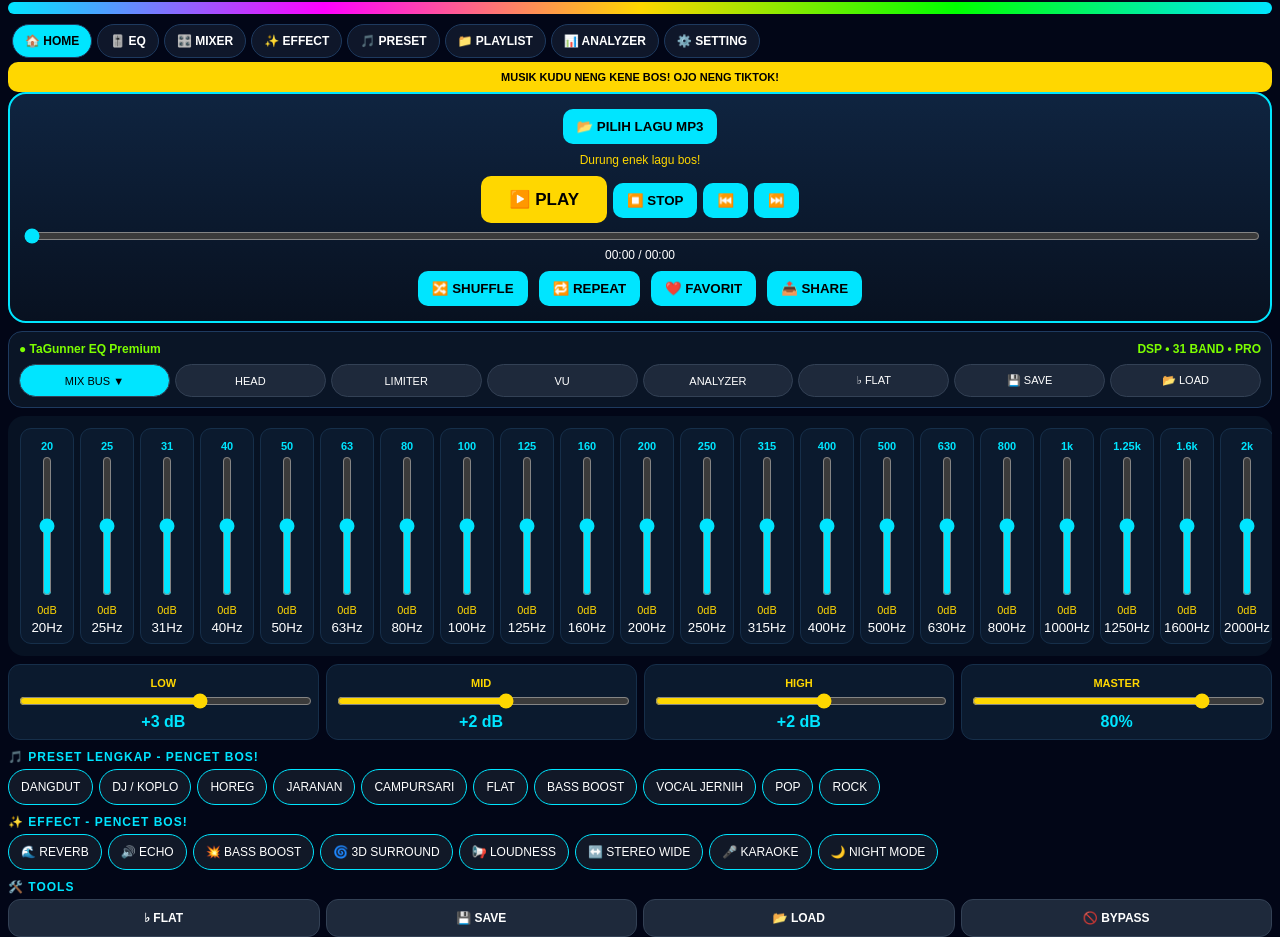
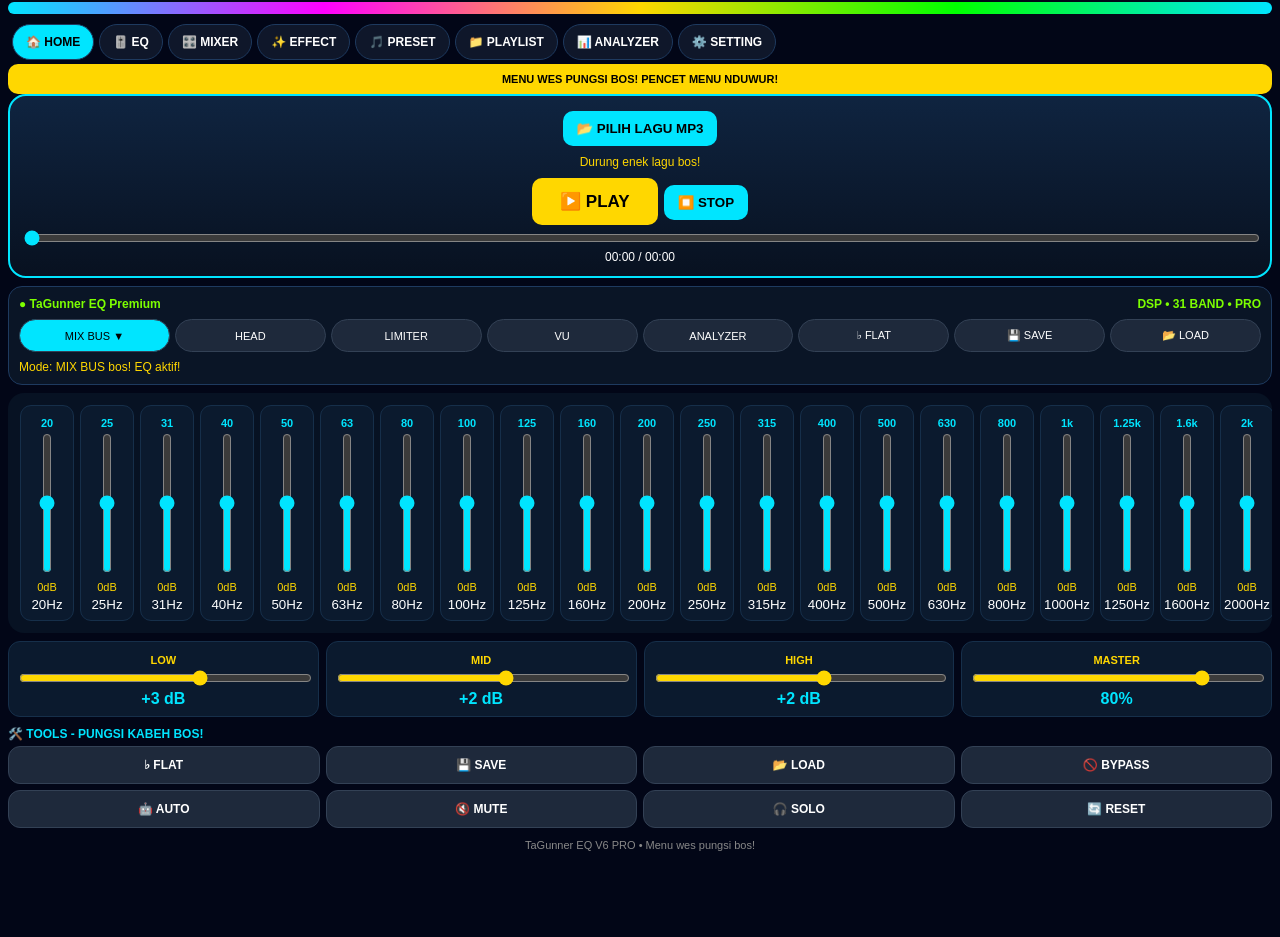
Before and after one commit to amdabwi/tagun-equ, a plain HTML site: page index.html in a window 1280 px wide. Shown: the part 115-1052 px from the top of the page. After the commit the page ends 985 px from the top, so only its background shows below. Drawn offline with Linux system fonts and the light colour scheme.

Commit message:
Update index.html

```diff
--- a/index.html
+++ b/index.html
@@ -1,9 +1,10 @@
 <!DOCTYPE html><html lang="id"><head><meta charset="UTF-8"><meta name="viewport" content="width=device-width,initial-scale=1">
-<title>TaGunner EQ V5 - PRO</title>
+<title>TaGunner EQ V6 - Menu Pungsi</title>
 <style>
 *{box-sizing:border-box}body{margin:0;background:#020617;color:#fff;font-family:Arial;padding:8px}
 .top{text-align:center}h1{margin:0;font-size:36px}h1 b{color:#00e5ff;font-size:44px}.sub{color:#ffd700;font-size:10px;letter-spacing:3px}.bar{height:12px;border-radius:20px;background:linear-gradient(90deg,#00e5ff,#ff00ff,#ffd700,#00ff00,#00e5ff);margin:6px 0}
-.menu{display:flex;gap:5px;overflow-x:auto;padding:4px}.menu button{flex:0 0 auto;background:#0f172a;border:1px solid #1e3a5f;color:#fff;padding:9px 12px;border-radius:20px;font-size:12px;font-weight:700}.menu button.on{background:#00e5ff;color:#000}
+.menu{display:flex;gap:5px;overflow-x:auto;padding:4px}.menu button{flex:0 0 auto;background:#0f172a;border:1px solid #1e3a5f;color:#fff;padding:10px 13px;border-radius:20px;font-size:12px;font-weight:700}.menu button.on{background:#00e5ff;color:#000}
+.page{display:none}.page.show{display:block}
 .player{background:linear-gradient(180deg,#0f2440,#081120);border:2px solid #00e5ff;border-radius:18px;padding:12px;text-align:center}
 .player button{background:#00e5ff;color:#000;border:0;padding:10px 14px;border-radius:10px;font-weight:900;margin:3px}.player button.play{background:#ffd700;font-size:17px;padding:13px 28px}
 #judul{color:#ffd700;font-size:12px;margin:6px}input[type=file]{display:none}#seek{width:100%;accent-color:#00e5ff}
@@ -11,30 +12,64 @@
 .pill{display:flex;gap:5px;flex-wrap:wrap;margin-top:8px}.pill button{flex:1;background:#1e293b;color:#fff;border:1px solid #334155;padding:9px;border-radius:18px;font-size:11px}.pill button.on{background:#00e5ff;color:#000}
 .eq{display:flex;gap:6px;overflow-x:auto;padding:12px;background:#071223;border-radius:16px}.band{flex:0 0 54px;background:#0b1a2e;border:1px solid #162f4a;border-radius:11px;padding:7px 3px;text-align:center}.band b{color:#00e5ff;font-size:11px}.band span{color:#ffd700;font-size:11px}.band input{writing-mode:vertical-lr;direction:rtl;width:30px;height:140px;accent-color:#00e5ff}
 .knobs{display:grid;grid-template-columns:1fr 1fr 1fr 1fr;gap:7px;margin:8px 0}.knob{background:#0b1a2e;border:1px solid #162f4a;border-radius:12px;padding:8px;text-align:center}.knob b{font-size:11px;color:#ffd700}.knob span{color:#00e5ff;font-weight:900}.knob input{width:100%;accent-color:#ffd700}
-.sec{font-size:12px;color:#00e5ff;font-weight:900;margin:10px 0 5px;letter-spacing:1px}.grid{display:flex;flex-wrap:wrap;gap:6px}.grid button{background:#111827;border:1px solid #00e5ff;color:#fff;padding:10px 12px;border-radius:20px;font-size:12px}.grid button.on{background:#ffd700;color:#000}
+.sec{font-size:12px;color:#00e5ff;font-weight:900;margin:10px 0 5px}.grid{display:flex;flex-wrap:wrap;gap:6px}.grid button{background:#111827;border:1px solid #00e5ff;color:#fff;padding:10px 12px;border-radius:20px;font-size:12px}.grid button.on{background:#ffd700;color:#000}
 .tools{display:grid;grid-template-columns:1fr 1fr 1fr 1fr;gap:6px}.tools button{background:#1e293b;color:#fff;border:1px solid #334155;padding:11px;border-radius:12px;font-weight:700;font-size:12px}.tools button.on{background:#ff00ff}
 .warn{background:#ffd700;color:#000;padding:9px;border-radius:10px;font-weight:800;font-size:11px;text-align:center}
+.big{font-size:28px;text-align:center;margin:20px 0}.box{background:#0b1a2e;border:1px solid #162f4a;border-radius:14px;padding:14px;margin:8px 0}.box b{color:#00e5ff}
 </style></head><body>
-<div class="top"><h1>TaGunner<br><b>EQ</b></h1><div class="sub">EDYE PROJECT • TaGunner EQ PRO • V5</div><div class="bar"></div></div>
-<div class="menu"><button class="on">🏠 HOME</button><button>🎚️ EQ</button><button>🎛️ MIXER</button><button>✨ EFFECT</button><button>🎵 PRESET</button><button>📁 PLAYLIST</button><button>📊 ANALYZER</button><button>⚙️ SETTING</button></div>
-<div class="warn">MUSIK KUDU NENG KENE BOS! OJO NENG TIKTOK!</div>
-<div class="player"><button onclick="document.getElementById('file').click()">📂 PILIH LAGU MP3</button><input type="file" id="file" accept="audio/*"><div id="judul">Durung enek lagu bos!</div><button class="play" id="playBtn">▶️ PLAY</button><button id="stopBtn">⏹️ STOP</button><button id="prevBtn">⏮️</button><button id="nextBtn">⏭️</button><br><input type="range" id="seek" value="0"><div id="time" style="font-size:12px">00:00 / 00:00</div><div style="display:flex;gap:5px;justify-content:center;margin-top:6px"><button>🔀 SHUFFLE</button><button>🔁 REPEAT</button><button>❤️ FAVORIT</button><button>📤 SHARE</button></div></div>
-<div class="card"><div class="row"><span>● TaGunner EQ Premium</span><span>DSP • 31 BAND • PRO</span></div><div class="pill"><button class="on">MIX BUS ▼</button><button>HEAD</button><button>LIMITER</button><button>VU</button><button>ANALYZER</button><button>♭ FLAT</button><button>💾 SAVE</button><button>📂 LOAD</button></div></div>
+<div class="top"><h1>TaGunner<br><b>EQ</b></h1><div class="sub">EDYE PROJECT • V6 MENU PUNGSI</div><div class="bar"></div></div>
+<div class="menu" id="topMenu">
+<button class="on" onclick="showPage('home',this)">🏠 HOME</button>
+<button onclick="showPage('eq',this)">🎚️ EQ</button>
+<button onclick="showPage('mixer',this)">🎛️ MIXER</button>
+<button onclick="showPage('effect',this)">✨ EFFECT</button>
+<button onclick="showPage('preset',this)">🎵 PRESET</button>
+<button onclick="showPage('playlist',this)">📁 PLAYLIST</button>
+<button onclick="showPage('analyzer',this)">📊 ANALYZER</button>
+<button onclick="showPage('setting',this)">⚙️ SETTING</button>
+</div>
+<div class="warn">MENU WES PUNGSI BOS! PENCET MENU NDUWUR!</div>
+<div class="player"><button onclick="document.getElementById('file').click()">📂 PILIH LAGU MP3</button><input type="file" id="file" accept="audio/*"><div id="judul">Durung enek lagu bos!</div><button class="play" id="playBtn">▶️ PLAY</button><button id="stopBtn">⏹️ STOP</button><br><input type="range" id="seek" value="0"><div id="time" style="font-size:12px">00:00 / 00:00</div></div>
+
+<!-- HOME -->
+<div id="page-home" class="page show">
+<div class="card"><div class="row"><span>● TaGunner EQ Premium</span><span>DSP • 31 BAND • PRO</span></div><div class="pill"><button class="on" onclick="tapPill(this,'MIX BUS')">MIX BUS ▼</button><button onclick="tapPill(this,'HEAD')">HEAD</button><button onclick="tapPill(this,'LIMITER')">LIMITER</button><button onclick="tapPill(this,'VU')">VU</button><button onclick="tapPill(this,'ANALYZER')">ANALYZER</button><button onclick="setPreset([0,0,0,0,0,0,0,0,0,0,0,0,0,0,0,0,0,0,0,0,0,0,0,0,0,0,0,0,0,0,0])">♭ FLAT</button><button onclick="alert('Disimpen bos!')">💾 SAVE</button><button onclick="alert('Dibuka bos!')">📂 LOAD</button></div><div id="pillInfo" style="margin-top:8px;color:#ffd700;font-size:12px">Mode: MIX BUS bos! EQ aktif!</div></div>
 <div class="eq" id="eq"></div>
 <div class="knobs"><div class="knob"><b>LOW</b><br><input type="range" id="low" min="-12" max="12" value="3"><br><span id="lowV">+3 dB</span></div><div class="knob"><b>MID</b><br><input type="range" id="mid" min="-12" max="12" value="2"><br><span id="midV">+2 dB</span></div><div class="knob"><b>HIGH</b><br><input type="range" id="high" min="-12" max="12" value="2"><br><span id="highV">+2 dB</span></div><div class="knob"><b>MASTER</b><br><input type="range" id="master" min="0" max="100" value="80"><br><span id="masterV">80%</span></div></div>
-<div class="sec">🎵 PRESET LENGKAP - PENCET BOS!</div>
-<div class="grid"><button onclick="setPreset([3,5,4,3,4,5,4,3,2,2,1,1,0,0,0,0,0,0,0,0,0,0,0,0,0,0,0,0,0,0,0])">DANGDUT</button><button onclick="setPreset([6,6,5,4,3,2,1,0,0,0,0,1,2,3,3,2,1,0,0,0,1,2,3,3,2,1,0,0,0,0,0])">DJ / KOPLO</button><button onclick="setPreset([5,5,4,4,3,3,2,2,1,1,2,2,3,3,4,4,3,3,2,2,1,1,0,0,0,0,0,0,0,0,0])">HOREG</button><button onclick="setPreset([4,4,4,3,3,2,2,1,1,2,2,3,3,2,2,1,1,0,0,0,0,0,0,0,0,0,0,0,0,0,0])">JARANAN</button><button onclick="setPreset([2,2,2,1,1,1,0,0,0,0,1,1,2,2,3,3,2,2,1,1,0,0,0,0,0,0,0,0,0,0,0])">CAMPURSARI</button><button onclick="setPreset([0,0,0,0,0,0,0,0,0,0,0,0,0,0,0,0,0,0,0,0,0,0,0,0,0,0,0,0,0,0,0])">FLAT</button><button onclick="setPreset([6,5,5,4,4,3,3,2,2,1,1,0,0,0,0,0,0,0,0,0,0,0,0,0,0,0,0,0,0,0,0])">BASS BOOST</button><button onclick="setPreset([0,0,0,0,0,0,0,0,0,0,0,0,0,0,0,0,0,0,0,0,3,3,4,4,4,3,3,2,2,1,1])">VOCAL JERNIH</button><button onclick="setPreset([2,2,3,3,2,2,1,1,0,0,0,0,0,0,0,0,0,0,0,0,0,0,0,0,0,0,0,0,0,0,0])">POP</button><button onclick="setPreset([3,3,2,2,1,1,0,0,0,0,0,0,0,0,0,0,0,0,0,0,0,0,0,0,0,0,0,0,0,0,0])">ROCK</button></div>
-<div class="sec">✨ EFFECT - PENCET BOS!</div>
-<div class="grid"><button onclick="this.classList.toggle('on')">🌊 REVERB</button><button onclick="this.classList.toggle('on')">🔊 ECHO</button><button onclick="this.classList.toggle('on')">💥 BASS BOOST</button><button onclick="this.classList.toggle('on')">🌀 3D SURROUND</button><button onclick="this.classList.toggle('on')">📢 LOUDNESS</button><button onclick="this.classList.toggle('on')">↔️ STEREO WIDE</button><button onclick="this.classList.toggle('on')">🎤 KARAOKE</button><button onclick="this.classList.toggle('on')">🌙 NIGHT MODE</button></div>
-<div class="sec">🛠️ TOOLS</div>
+</div>
+
+<!-- EQ PAGE -->
+<div id="page-eq" class="page"><div class="big">🎚️ HALAMAN EQ</div><div class="box">Iki halaman EQ tok bos! Geser slider neng HOME, iso ugo neng kene. <br><br><button onclick="showPage('home',document.querySelector('#topMenu button'))" style="background:#00e5ff;border:0;padding:12px;border-radius:10px;font-weight:900">⬅️ BALIK NENG HOME</button></div></div>
+
+<!-- MIXER PAGE -->
+<div id="page-mixer" class="page"><div class="big">🎛️ MIXER</div><div class="box"><b>CH 1 - MUSIK:</b> <input type="range" min="0" max="100" value="80" style="width:100%" oninput="document.getElementById('ch1').textContent=this.value+'%'"><span id="ch1">80%</span><br><br><b>CH 2 - VOKAL:</b> <input type="range" min="0" max="100" value="60" style="width:100%" oninput="document.getElementById('ch2').textContent=this.value+'%'"><span id="ch2">60%</span><br><br><b>CH 3 - BASS:</b> <input type="range" min="0" max="100" value="90" style="width:100%" oninput="document.getElementById('ch3').textContent=this.value+'%'"><span id="ch3">90%</span><br><br><button onclick="alert('Mixer disimpen bos!')" style="background:#ffd700;border:0;padding:12px;border-radius:10px;font-weight:900">💾 SIMPAN MIXER</button></div></div>
+
+<!-- EFFECT PAGE -->
+<div id="page-effect" class="page"><div class="big">✨ EFFECT</div><div class="grid"><button onclick="this.classList.toggle('on');alert(this.classList.contains('on')?'REVERB ON bos!':'REVERB OFF bos!')">🌊 REVERB</button><button onclick="this.classList.toggle('on');alert(this.classList.contains('on')?'ECHO ON bos!':'ECHO OFF bos!')">🔊 ECHO</button><button onclick="this.classList.toggle('on');alert(this.classList.contains('on')?'BASS BOOST ON bos!':'BASS BOOST OFF bos!')">💥 BASS BOOST</button><button onclick="this.classList.toggle('on')">🌀 3D SURROUND</button><button onclick="this.classList.toggle('on')">📢 LOUDNESS</button><button onclick="this.classList.toggle('on')">↔️ STEREO WIDE</button><button onclick="this.classList.toggle('on')">🎤 KARAOKE</button><button onclick="this.classList.toggle('on')">🌙 NIGHT MODE</button></div></div>
+
+<!-- PRESET PAGE -->
+<div id="page-preset" class="page"><div class="big">🎵 PRESET</div><div class="grid"><button onclick="setPreset([3,5,4,3,4,5,4,3,2,2,1,1,0,0,0,0,0,0,0,0,0,0,0,0,0,0,0,0,0,0,0]);showPage('home',document.querySelector('#topMenu button'));alert('Preset DANGDUT aktif bos!')">DANGDUT</button><button onclick="setPreset([6,6,5,4,3,2,1,0,0,0,0,1,2,3,3,2,1,0,0,0,1,2,3,3,2,1,0,0,0,0,0]);showPage('home',document.querySelector('#topMenu button'));alert('Preset DJ KOPLO aktif bos!')">DJ / KOPLO</button><button onclick="setPreset([5,5,4,4,3,3,2,2,1,1,2,2,3,3,4,4,3,3,2,2,1,1,0,0,0,0,0,0,0,0,0]);showPage('home',document.querySelector('#topMenu button'));alert('Preset HOREG aktif bos!')">HOREG</button><button onclick="setPreset([0,0,0,0,0,0,0,0,0,0,0,0,0,0,0,0,0,0,0,0,0,0,0,0,0,0,0,0,0,0,0]);showPage('home',document.querySelector('#topMenu button'));alert('Preset FLAT aktif bos!')">FLAT</button><button onclick="setPreset([6,5,5,4,4,3,3,2,2,1,1,0,0,0,0,0,0,0,0,0,0,0,0,0,0,0,0,0,0,0,0]);showPage('home',document.querySelector('#topMenu button'));alert('BASS BOOST aktif bos!')">BASS BOOST</button><button onclick="setPreset([0,0,0,0,0,0,0,0,0,0,0,0,0,0,0,0,0,0,0,0,3,3,4,4,4,3,3,2,2,1,1]);showPage('home',document.querySelector('#topMenu button'));alert('VOCAL JERNIH aktif bos!')">VOCAL JERNIH</button></div></div>
+
+<!-- PLAYLIST PAGE -->
+<div id="page-playlist" class="page"><div class="big">📁 PLAYLIST</div><div class="box" id="playlistBox">Durung enek lagu bos! Pencet PILIH LAGU MP3 neng nduwur!</div></div>
+
+<!-- ANALYZER PAGE -->
+<div id="page-analyzer" class="page"><div class="big">📊 ANALYZER</div><div class="box">🎵 <b>Spektrum:</b> <div style="display:flex;gap:3px;height:80px;align-items:flex-end;margin-top:10px"><div style="flex:1;background:#00e5ff;height:40%"></div><div style="flex:1;background:#ff00ff;height:70%"></div><div style="flex:1;background:#ffd700;height:50%"></div><div style="flex:1;background:#00ff00;height:90%"></div><div style="flex:1;background:#00e5ff;height:60%"></div><div style="flex:1;background:#ff00ff;height:30%"></div><div style="flex:1;background:#ffd700;height:80%"></div></div><br>Analyzer jalan nek lagu muni bos!</div></div>
+
+<!-- SETTING PAGE -->
+<div id="page-setting" class="page"><div class="big">⚙️ SETTING</div><div class="box"><b>Tema:</b> <button onclick="document.body.style.background='#020617';alert('Tema Gelap bos!')" style="background:#00e5ff;border:0;padding:10px;border-radius:10px">🌑 GELAP</button> <button onclick="document.body.style.background='#1a1a1a';alert('Tema Abu bos!')" style="background:#ffd700;border:0;padding:10px;border-radius:10px">🌕 ABU</button><br><br><b>Versi:</b> V6 - TaGunner EQ PRO<br><b>Pembuat:</b> EDYE PROJECT<br><br><button onclick="location.reload()" style="background:#ff0055;color:#fff;border:0;padding:12px;border-radius:10px;font-weight:900">🔄 RESET APLIKASI</button></div></div>
+
+<div class="sec">🛠️ TOOLS - PUNGSI KABEH BOS!</div>
 <div class="tools"><button onclick="setPreset([0,0,0,0,0,0,0,0,0,0,0,0,0,0,0,0,0,0,0,0,0,0,0,0,0,0,0,0,0,0,0])">♭ FLAT</button><button onclick="alert('Disimpen bos!')">💾 SAVE</button><button onclick="alert('Dibuka bos!')">📂 LOAD</button><button id="bypassBtn">🚫 BYPASS</button><button onclick="alert('Auto EQ aktif bos!')">🤖 AUTO</button><button onclick="alert('Mute bos!')">🔇 MUTE</button><button onclick="alert('Solo bos!')">🎧 SOLO</button><button onclick="location.reload()">🔄 RESET</button></div>
-<p style="text-align:center;font-size:11px;color:#888">TaGunner EQ V5 PRO • Koyo wek e wong-wong bos! Akeh tombol e!</p>
+<p style="text-align:center;font-size:11px;color:#888">TaGunner EQ V6 PRO • Menu wes pungsi bos!</p>
 <script>
+function showPage(name,btn){document.querySelectorAll('.page').forEach(p=>p.classList.remove('show'));document.getElementById('page-'+name).classList.add('show');document.querySelectorAll('#topMenu button').forEach(b=>b.classList.remove('on'));if(btn)btn.classList.add('on');window.scrollTo(0,0)}
+function tapPill(btn,txt){document.querySelectorAll('.pill button').forEach(b=>b.classList.remove('on'));btn.classList.add('on');document.getElementById('pillInfo').textContent='Mode: '+txt+' bos! EQ aktif!';alert('Mode '+txt+' aktif bos!')}
 let freqs=[20,25,31,40,50,63,80,100,125,160,200,250,315,400,500,630,800,1000,1250,1600,2000,2500,3150,4000,5000,6300,8000,10000,12500,16000,20000];
 let ctx,src,filters=[],masterGain,audio,sliders=[],bypass=false;let eq=document.getElementById('eq');
 freqs.forEach((f,i)=>{let d=document.createElement('div');d.className='band';d.innerHTML=`<b>${f>=1000?(f/1000)+'k':f}</b><br><input type="range" min="-12" max="12" value="0"><br><span>0dB</span><br><small>${f}Hz</small>`;eq.appendChild(d);let s=d.querySelector('input');let l=d.querySelector('span');s.oninput=()=>{l.textContent=(s.value>0?'+':'')+s.value+'dB';if(filters[i])filters[i].gain.value=bypass?0:parseFloat(s.value)};sliders.push(s)});
 function setPreset(a){a.forEach((v,i)=>{sliders[i].value=v;sliders[i].dispatchEvent(new Event('input'))})}
-document.getElementById('file').onchange=e=>{let f=e.target.files[0];if(!f)return;document.getElementById('judul').textContent='🎵 '+f.name;if(audio)audio.pause();audio=new Audio(URL.createObjectURL(f));audio.onloadedmetadata=()=>document.getElementById('seek').max=audio.duration;audio.ontimeupdate=()=>{let s=document.getElementById('seek');if(document.activeElement!==s)s.value=audio.currentTime;let fmt=t=>{let m=Math.floor(t/60),ss=Math.floor(t%60);return m+':'+('0'+ss).slice(-2)};document.getElementById('time').textContent=fmt(audio.currentTime)+' / '+fmt(audio.duration||0)};setup()};
+document.getElementById('file').onchange=e=>{let f=e.target.files[0];if(!f)return;document.getElementById('judul').textContent='🎵 '+f.name;document.getElementById('playlistBox').innerHTML='🎵 '+f.name+'<br><br><button onclick="document.getElementById(\'playBtn\').click()" style="background:#00e5ff;border:0;padding:10px;border-radius:10px;font-weight:900">▶️ PLAY LAGU IKI</button>';if(audio)audio.pause();audio=new Audio(URL.createObjectURL(f));audio.onloadedmetadata=()=>document.getElementById('seek').max=audio.duration;audio.ontimeupdate=()=>{let s=document.getElementById('seek');if(document.activeElement!==s)s.value=audio.currentTime;let fmt=t=>{let m=Math.floor(t/60),ss=Math.floor(t%60);return m+':'+('0'+ss).slice(-2)};document.getElementById('time').textContent=fmt(audio.currentTime)+' / '+fmt(audio.duration||0)};setup()};
 function setup(){if(ctx)return;ctx=new (window.AudioContext||window.webkitAudioContext)();src=ctx.createMediaElementSource(audio);let p=src;freqs.forEach(f=>{let fl=ctx.createBiquadFilter();fl.type='peaking';fl.frequency.value=f;fl.Q.value=1;fl.gain.value=0;p.connect(fl);p=fl;filters.push(fl)});masterGain=ctx.createGain();masterGain.gain.value=.8;p.connect(masterGain);masterGain.connect(ctx.destination)}
 document.getElementById('playBtn').onclick=async()=>{if(!audio){alert('Pilih lagu sek bos!');return}if(!ctx)setup();await ctx.resume();if(audio.paused){audio.play();document.getElementById('playBtn').textContent='⏸️ PAUSE'}else{audio.pause();document.getElementById('playBtn').textContent='▶️ PLAY'}};
 document.getElementById('stopBtn').onclick=()=>{if(audio){audio.pause();audio.currentTime=0;document.getElementById('playBtn').textContent='▶️ PLAY'}};
```
